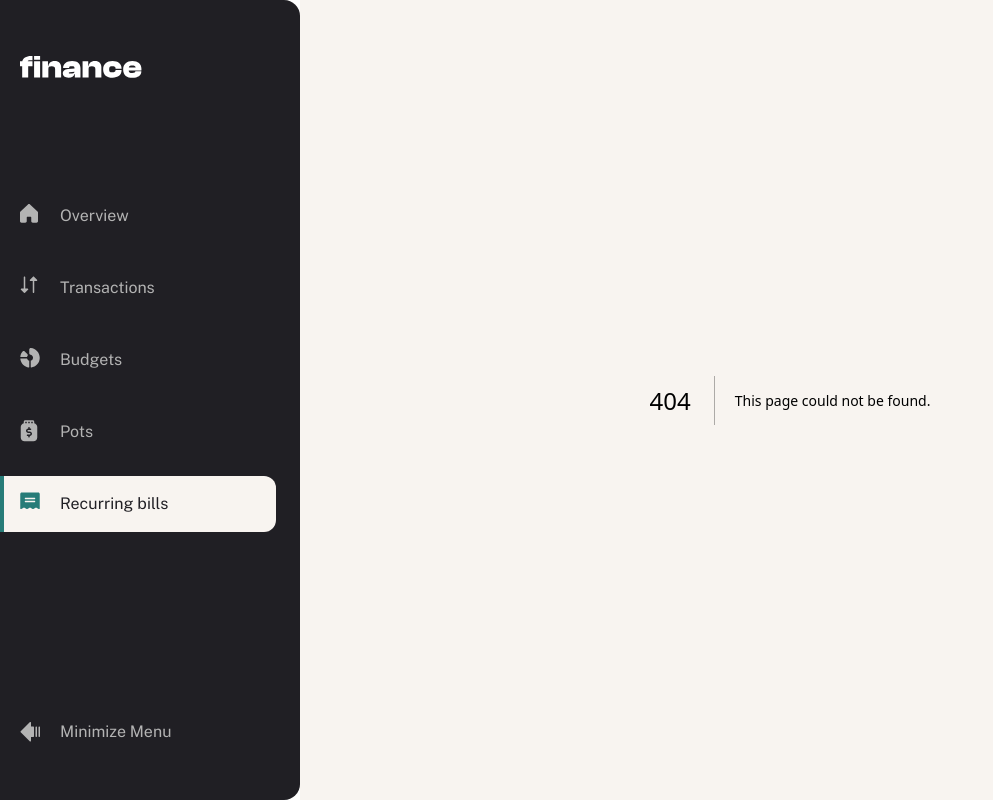
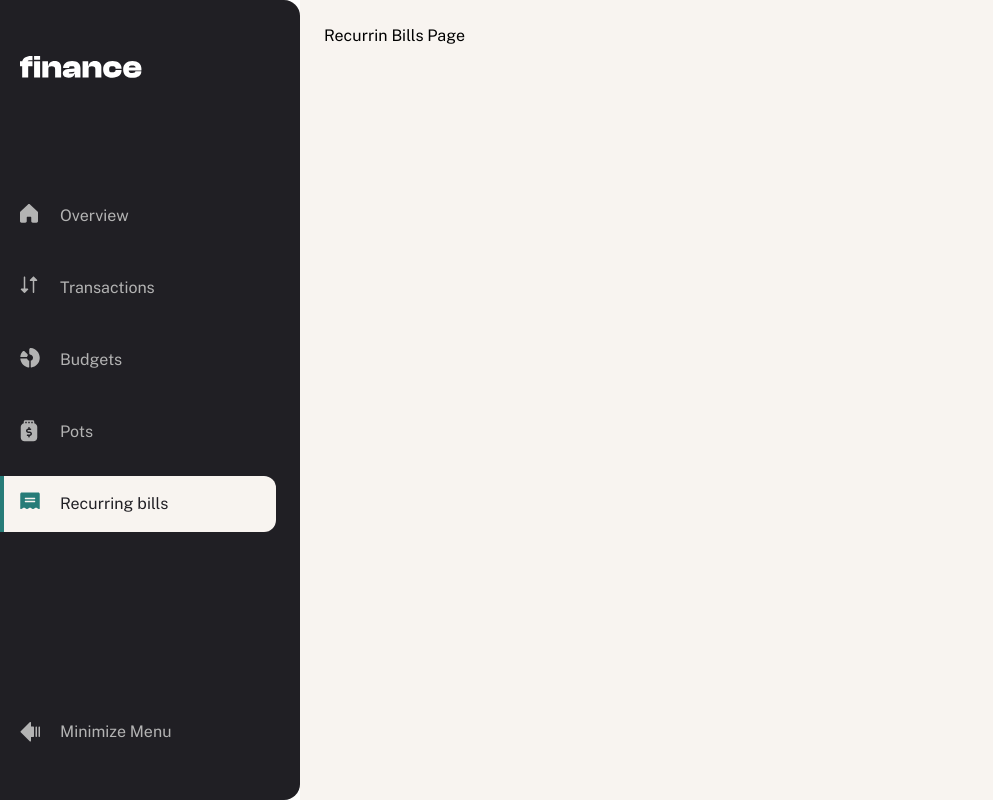
Before and after one commit to Chermann-KING/personal-finance-app, a Next.js app: page /dashboard/recurring-bills in a window 1280 px wide. Before the commit this address had no page. Shown: the whole page, without its empty margins (0-993 px from the left). Built offline with nearby package versions, Linux system fonts and the light colour scheme.

Commit message:
🚧 Main: Dashboard > Add Budgets, Pots and Recurring Bills pages

```diff
--- /dev/null
+++ b/src/app/dashboard/budgets/page.tsx
@@ -0,0 +1,7 @@
+export default function BudgetsPage() {
+  return (
+    <div className="flex flex-col gap-y-[30px] mx-auto p-6">
+      <h1>Budgets Page</h1>
+    </div>
+  );
+}
--- /dev/null
+++ b/src/app/dashboard/pots/page.tsx
@@ -0,0 +1,7 @@
+export default function PotsPage() {
+  return (
+    <div className="flex flex-col gap-y-[30px] mx-auto p-6">
+      <h1>Pots Page</h1>
+    </div>
+  );
+}
--- /dev/null
+++ b/src/app/dashboard/recurring-bills/page.tsx
@@ -0,0 +1,7 @@
+export default function RecurrinBillsPage() {
+  return (
+    <div className="flex flex-col gap-y-[30px] mx-auto p-6">
+      <h1>Recurrin Bills Page</h1>
+    </div>
+  );
+}
```
